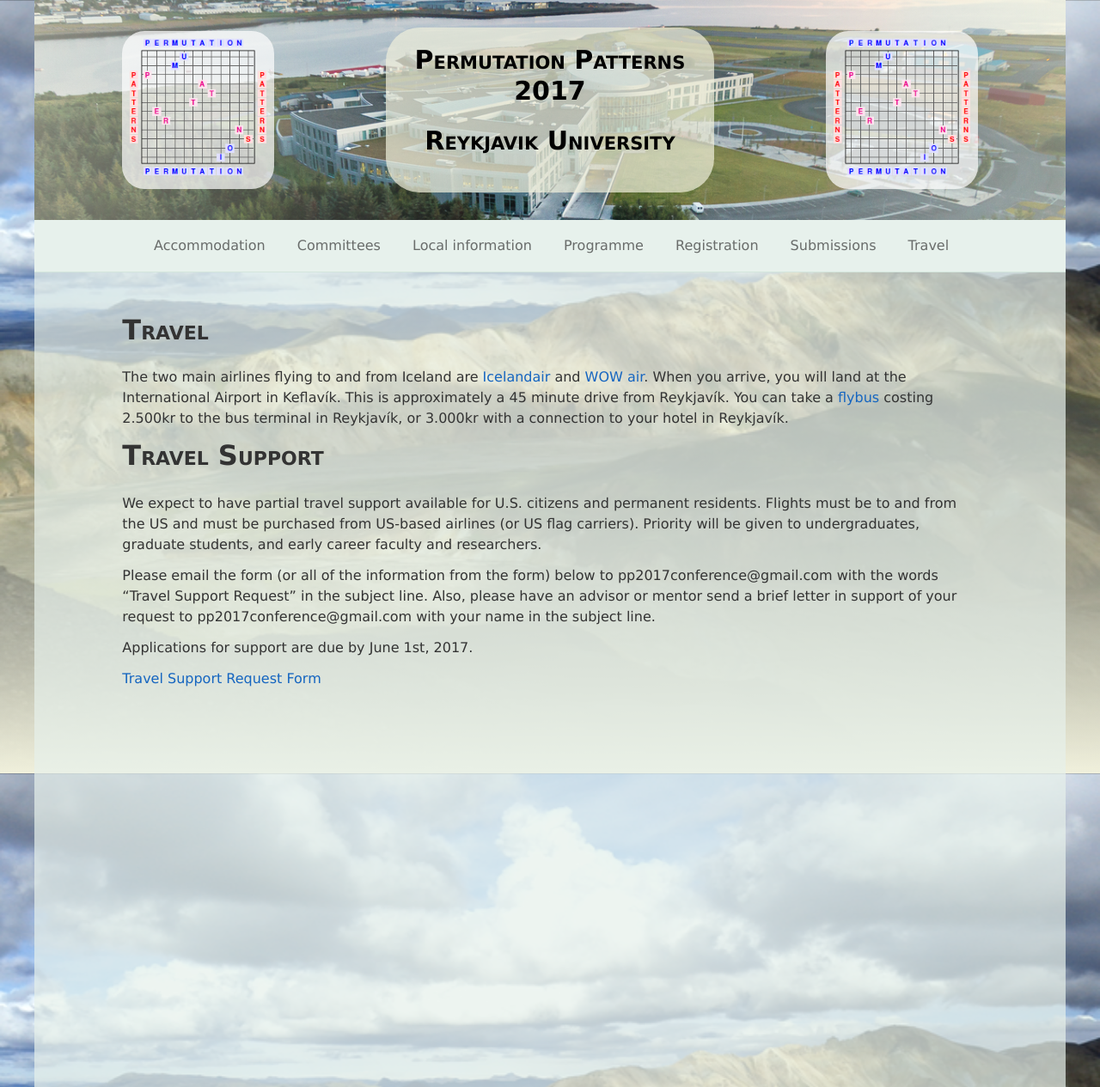
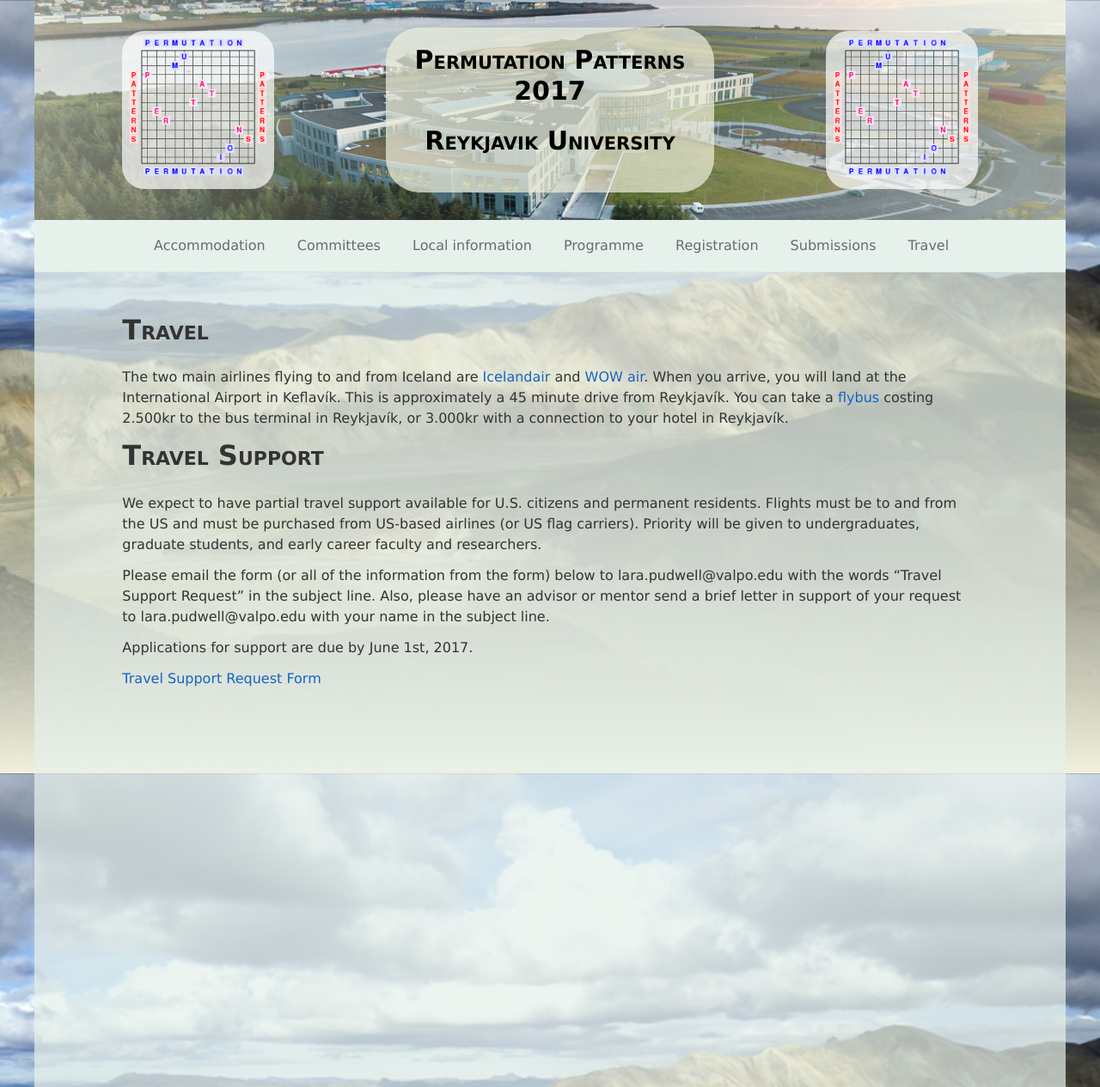
Before and after one commit to pp2017/pp2017.github.io, a Jekyll site: the page built from travel.md, in a window 1280 px wide. Shown: the whole page at 86% size. Built offline with Jekyll 4.4.1, drawn with Linux system fonts in a browser that asks for light colours; nearby versions of some CDN libraries.

Commit message:
Lara is dealing with travel support

```diff
--- a/travel.md
+++ b/travel.md
@@ -17,9 +17,9 @@ from US-based airlines (or US flag carriers). Priority will be given to
 undergraduates, graduate students, and early career faculty and researchers.
 
 Please email the form (or all of the information from the form) below to
-pp2017conference@gmail.com with the words “Travel Support Request” in the
+lara.pudwell@valpo.edu with the words “Travel Support Request” in the
 subject line. Also, please have an advisor or mentor send a brief letter in
-support of your request to pp2017conference@gmail.com with your name in the
+support of your request to lara.pudwell@valpo.edu with your name in the
 subject line.
 
 Applications for support are due by June 1st, 2017.
```
